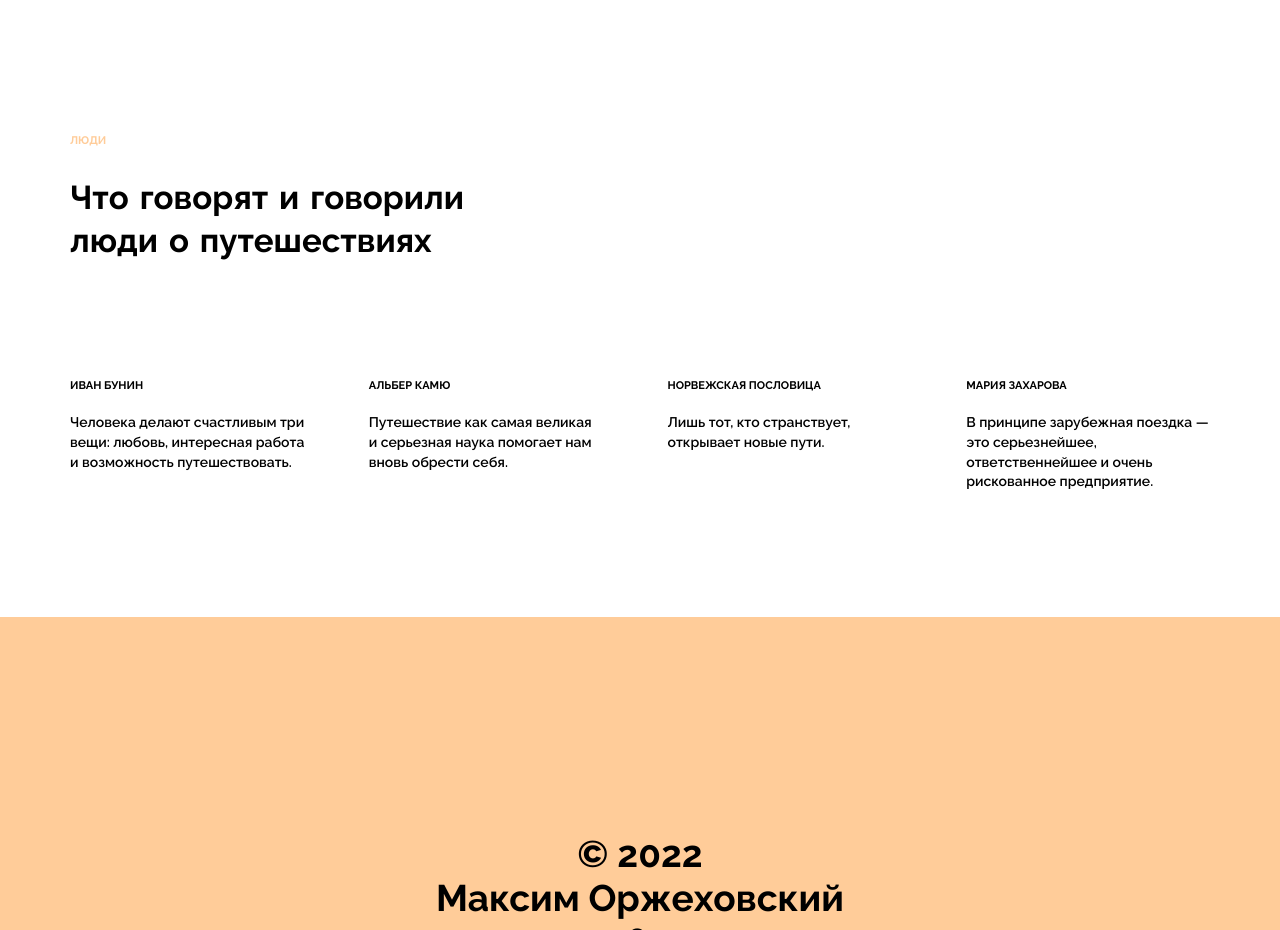
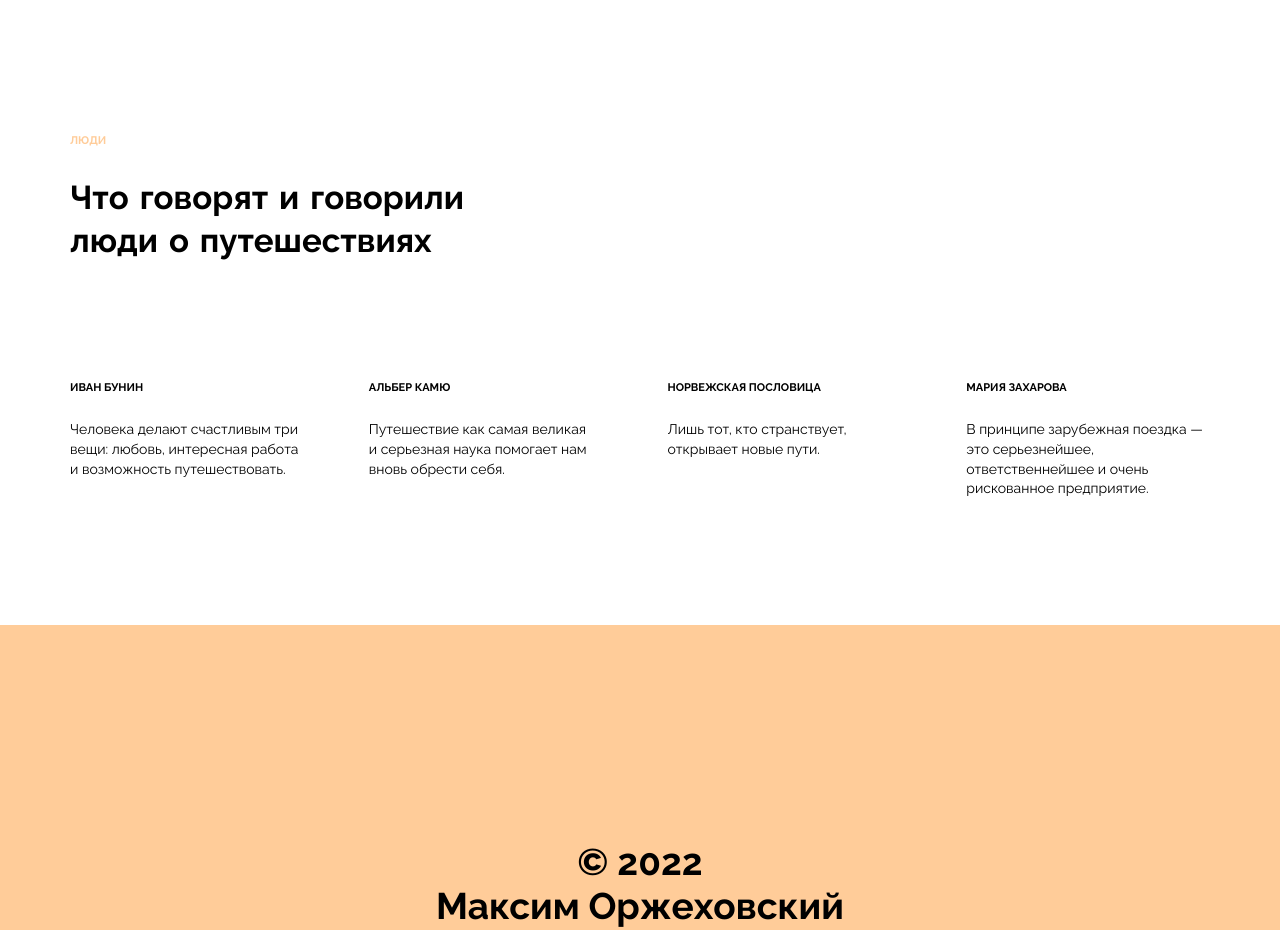
Before and after one commit to Bjorn86/yp-contest, a plain HTML site: page index.html in a window 1280 px wide. Shown: the part 2240-3170 px from the top of the page. Drawn offline with Linux system fonts and the light colour scheme.

Commit message:
changes gap

```diff
--- a/blocks/adventures/__blockquote-text/adventures__blockqoute-text.css
+++ b/blocks/adventures/__blockquote-text/adventures__blockqoute-text.css
@@ -1,14 +1,13 @@
 .adventures__blockquote-text {
   margin: 0;
-  padding-top: 20px;
-  font-weight: 600;
+  padding-top: 25px;
+  font-weight: 400;
   font-size: 14px;
   line-height: 1.4;
 }
 
 @media screen and (max-width:400px) {
   .adventures__blockquote-text {
-    font-weight: 400;
     font-size: 12px;
     line-height: 1.2;
   }
--- a/blocks/adventures/adventures.css
+++ b/blocks/adventures/adventures.css
@@ -2,8 +2,8 @@
   display: flex;
   flex-direction: column;
   max-width: 100%;
-  padding: 0 70px 125px;
-  gap: 115px;
+  padding: 0 70px 126px;
+  gap: 117px;
   font-family: "Raleway", "Arial", sans-serif;
   -webkit-font-smoothing: antialiased;
   -moz-osx-font-smoothing: grayscale;
```
